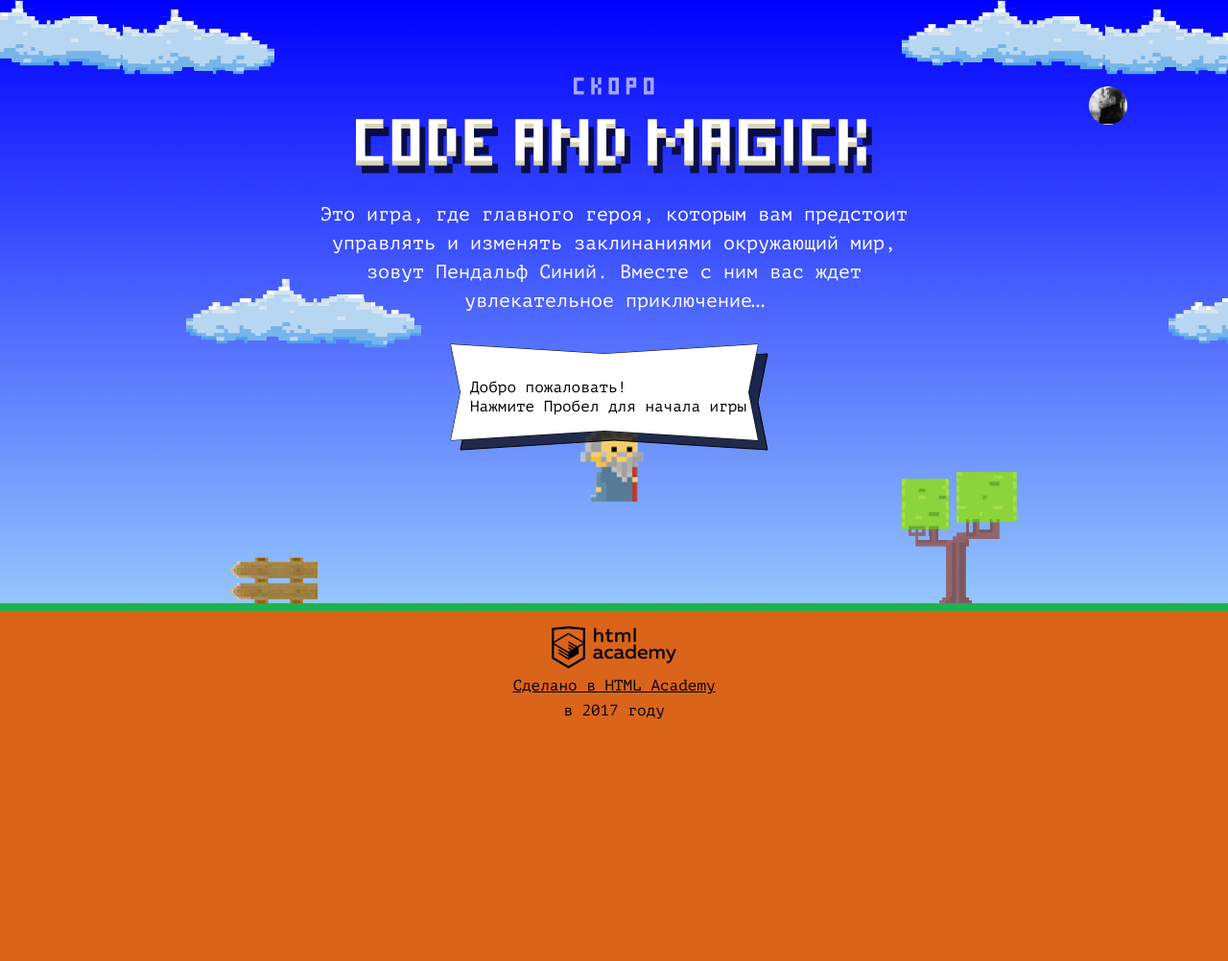
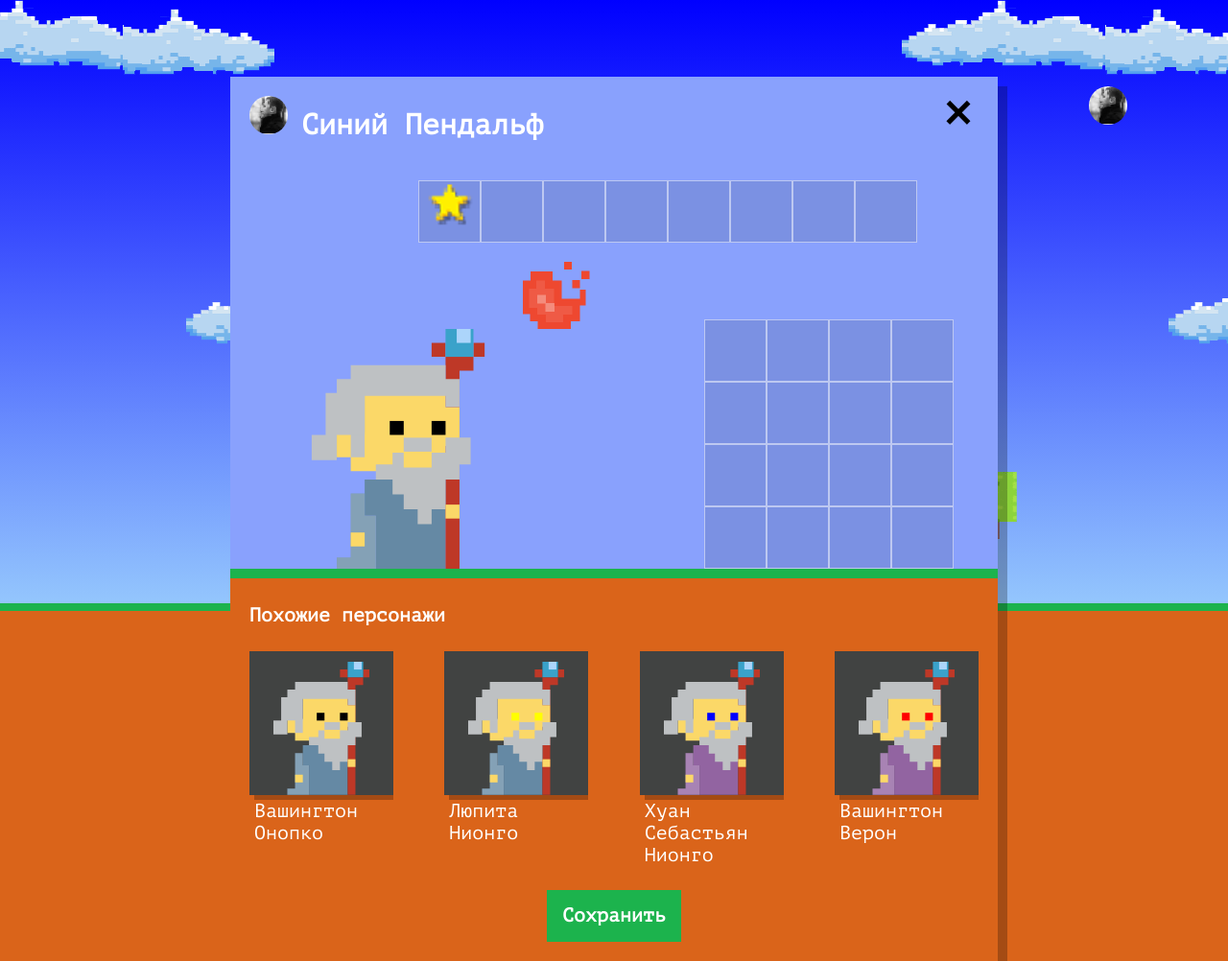
Before and after one commit to XeniaPanayot/476001-code-and-magick-21, a website: page index.html in a window 1280 px wide. Shown: the whole page at 96% size. Before the commit the page ends 800 px from the top, so only its background shows below. Drawn offline with Linux system fonts and the light colour scheme; files that its build step writes are made by us from their sources.

Commit message:
Added setup.js with template-based wizards

```diff
--- a/index.html
+++ b/index.html
@@ -207,6 +207,8 @@
 <script src="js/stat.js"></script>
 <script src="setup_game.js"></script>
 <script src="js/game.js"></script>
+<script src="js/setup.js"></script>
+
 
 </body>
 </html>
--- /dev/null
+++ b/js/setup.js
@@ -0,0 +1,56 @@
+'use strict';
+
+const WIZARD_NAMES = [`Иван`, `Хуан Себастьян`, `Мария`, `Кристоф`, `Виктор`, `Юлия`, `Люпита`, `Вашингтон`];
+const WIZARD_SURNAMES = [`да Марья`, `Верон`, `Мирабелла`, `Вальц`, `Онопко`, `Топольницкая`, `Нионго`, `Ирвинг`];
+const WIZARD_COLOR = [`rgb(101, 137, 164)`, `rgb(241, 43, 107)`, `rgb(146, 100, 161)`, `rgb(56, 159, 117)`, `rgb(215, 210, 55)`, `rgb(0, 0, 0)`];
+const WIZARD_EYES = [`black`, `red`, `blue`, `yellow`, `green`];
+
+const userDialog = document.querySelector(`.setup`);
+userDialog.classList.remove(`hidden`);
+
+const setupList = userDialog.querySelector(`.setup-similar-list`);
+const setupWizardTemplate = document.querySelector(`#similar-wizard-template`)
+.content
+.querySelector(`.setup-similar-item`); // HERE to the div inside the template tag
+
+const wizards = [
+  {
+    name: WIZARD_NAMES[Math.floor(Math.random() * WIZARD_NAMES.length)] + ` ` + WIZARD_SURNAMES[Math.floor(Math.random() * WIZARD_NAMES.length)],
+    coatColor: WIZARD_COLOR[Math.floor(Math.random() * WIZARD_COLOR.length)],
+    eyesColor: WIZARD_EYES[Math.floor(Math.random() * WIZARD_COLOR.length)]
+  },
+  {
+    name: WIZARD_NAMES[Math.floor(Math.random() * WIZARD_NAMES.length)] + ` ` + WIZARD_SURNAMES[Math.floor(Math.random() * WIZARD_NAMES.length)],
+    coatColor: WIZARD_COLOR[Math.floor(Math.random() * WIZARD_COLOR.length)],
+    eyesColor: WIZARD_EYES[Math.floor(Math.random() * WIZARD_COLOR.length)]
+  },
+  {
+    name: WIZARD_NAMES[Math.floor(Math.random() * WIZARD_NAMES.length)] + ` ` + WIZARD_SURNAMES[Math.floor(Math.random() * WIZARD_NAMES.length)],
+    coatColor: WIZARD_COLOR[Math.floor(Math.random() * WIZARD_COLOR.length)],
+    eyesColor: WIZARD_EYES[Math.floor(Math.random() * WIZARD_COLOR.length)]
+  },
+  {
+    name: WIZARD_NAMES[Math.floor(Math.random() * WIZARD_NAMES.length)] + ` ` + WIZARD_SURNAMES[Math.floor(Math.random() * WIZARD_NAMES.length)],
+    coatColor: WIZARD_COLOR[Math.floor(Math.random() * WIZARD_COLOR.length)],
+    eyesColor: WIZARD_EYES[Math.floor(Math.random() * WIZARD_COLOR.length)]
+  }
+];
+
+const renderWizard = function (wizard) {
+  const wizardElement = setupWizardTemplate.cloneNode(true);
+  wizardElement.querySelector(`.setup-similar-label`).textContent = wizard.name;
+  wizardElement.querySelector(`.wizard-coat`).style.fill = wizard.coatColor;
+  wizardElement.querySelector(`.wizard-eyes`).style.fill = wizard.eyesColor;
+
+  return wizardElement;
+};
+
+const fragment = document.createDocumentFragment();
+
+for (let i = 0; i < wizards.length; i++) {
+  fragment.appendChild(renderWizard(wizards[i]));
+}
+
+setupList.appendChild(fragment);
+
+userDialog.querySelector(`.setup-similar`).classList.remove(`hidden`);
```
